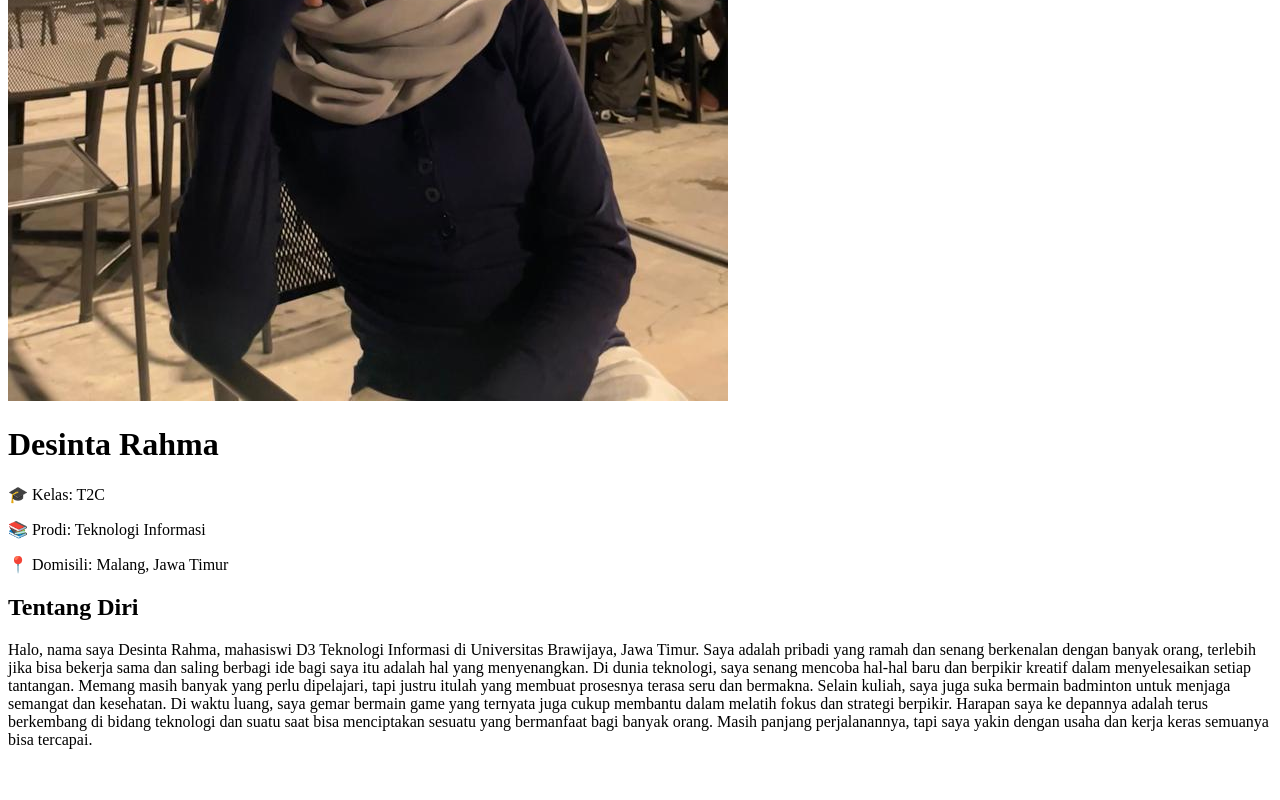
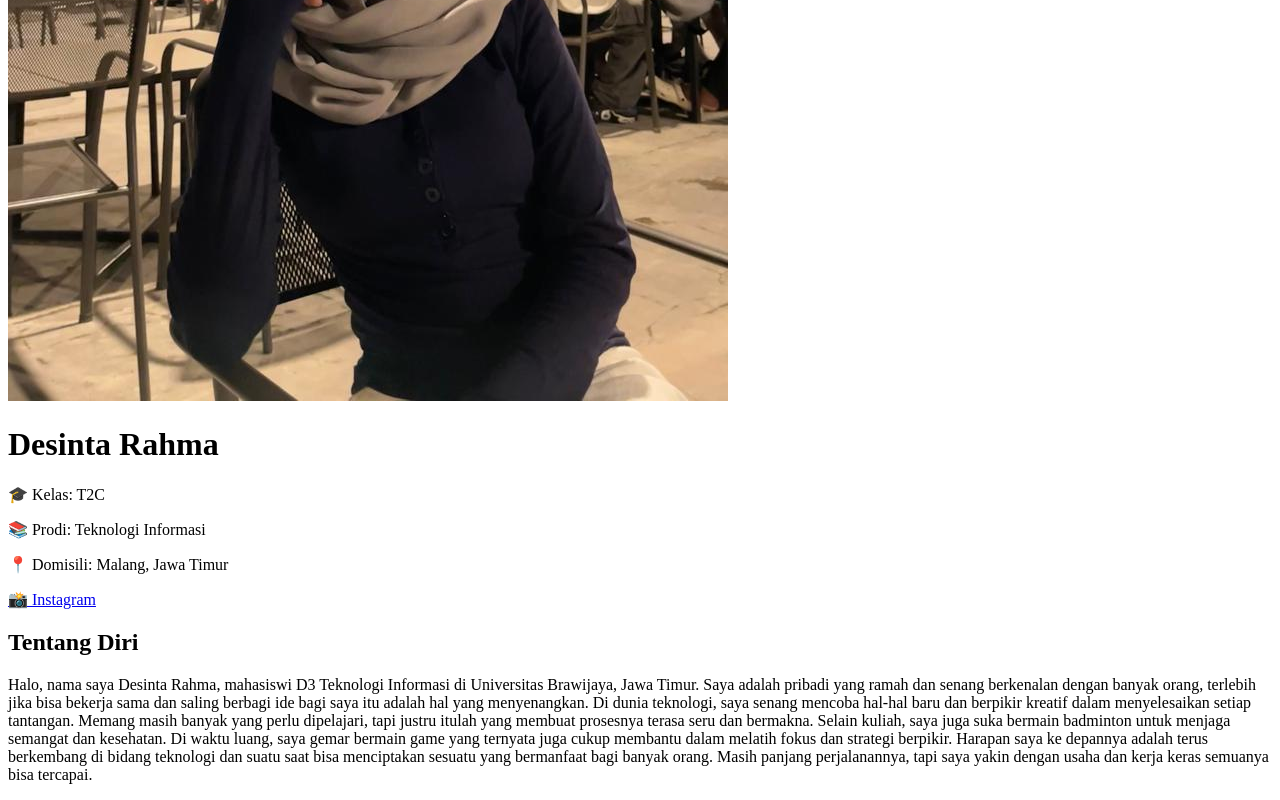
Before and after one commit to ReginaSekarm/projectreactjs, a React (Create React App) app: page /sinta in a window 1280 px wide. Shown: the part 887-1687 px from the top of the page. Before the commit the page ends 1652 px from the top, so only its background shows below. Built offline with nearby package versions, Linux system fonts and the light colour scheme.

Commit message:
tambah sosmed

```diff
--- a/src/pages/sinta.js
+++ b/src/pages/sinta.js
@@ -21,6 +21,15 @@ function sinta() {
             <p>📚 <span className="font-medium">Prodi:</span> Teknologi Informasi</p>
             <p>📍 <span className="font-medium">Domisili:</span> Malang, Jawa Timur</p>
           </div>
+          <div className="mt-4 flex gap-3">
+
+              <a href="https://instagram.com/dsntrahm"
+              target="_blank"
+              rel="noreferrer"
+              className="flex items-center gap-1 text-sm text-pink-500 hover:underline">
+              📸 Instagram
+            </a>
+          </div>
         </div>
 
         <div className="bg-white rounded-xl shadow p-6">
```
